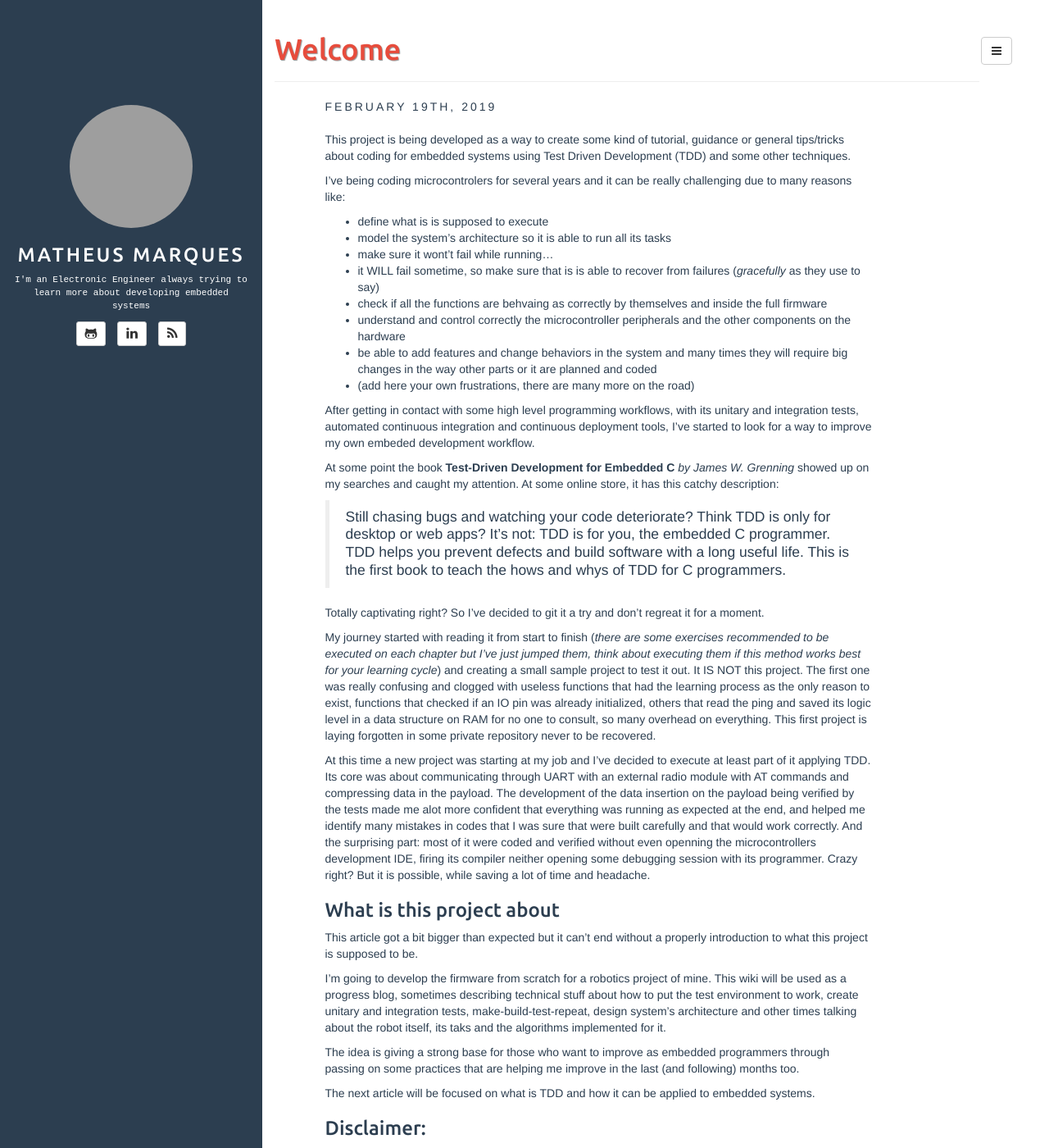
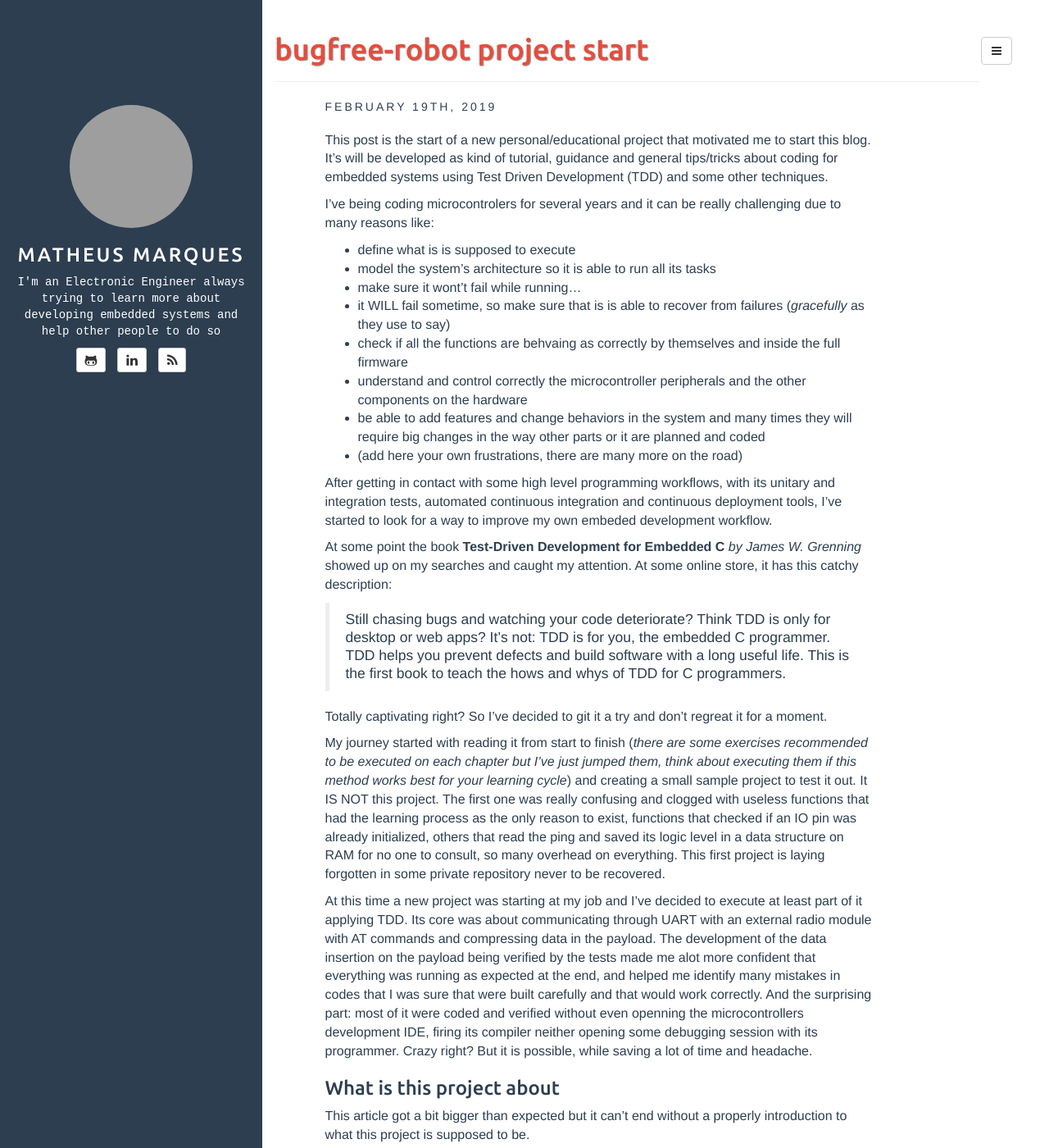
Before and after one commit to matheusmbar/matheusmbar.github.io, a Jekyll site: the page built from _posts/2019-02-19-bugfree-robot_project_start.md, in a window 1280 px wide and 1400 px high. Shown: the whole window at 82% size. Built offline with Jekyll 4.4.1, drawn with Linux system fonts in a browser that asks for light colours; comment, search, counter and statistics services are not loaded; some of the changed text lies outside the part shown; grey boxes are pictures that could not be loaded.

Commit message:
changed some configs and post title

```diff
--- a/_config.yml
+++ b/_config.yml
@@ -9,6 +9,7 @@ markdown: kramdown
 disqus: matheusmbar-github-io
 google_analytics: UA-134810563-1
 title: Matheus Marques
+
 
 defaults:
   -
@@ -27,7 +28,7 @@ author:
   linkedin: matheusmbar
 #  bio:
   email_md5: 8db7b9f2f6186cfad394d87fe6868a83
-  bio: I'm an Electronic Engineer always trying to learn more about developing embedded systems
+  bio: I'm an Electronic Engineer always trying to learn more about developing embedded systems and help other people to do so
 
 excerpt_separator: <!--more-->
 #rss_path: feed.xml
--- a/_includes/post.html
+++ b/_includes/post.html
@@ -94,7 +94,11 @@
       <section class="col-sm-6 author">
         <img src="//www.gravatar.com/avatar/{{site.author.email_md5}}" class="img-rounded author-image" />
         <h4 class="section-title author-name">{{site.author.name}}</h4>
+        {% if page.footnote %}
+        <p class="author-bio">"{{page.footnote}}"</p>
+        {% else %}
         <p class="author-bio">{{site.author.bio}}</p>
+        {% endif %}
       </section>
     </div>
 
--- a/_layouts/default.html
+++ b/_layouts/default.html
@@ -4,7 +4,7 @@ theme :
 ---
 {% include default.html %}
 
-{% if site.google_analytics %}
+{% if site.google_analytics and jekyll.environment == 'production'%}
 <!-- Asynchronous Google Analytics snippet -->
 <script>
   (function(i,s,o,g,r,a,m){i['GoogleAnalyticsObject']=r;i[r]=i[r]||function(){
@@ -15,4 +15,5 @@ theme :
   ga('create', '{{ site.google_analytics }}', 'auto');
   ga('send', 'pageview');
 </script>
+
 {% endif %}
--- a/_posts/2019-02-19-home.md
+++ b/_posts/2019-02-19-bugfree-robot_project_start.md
@@ -1,11 +1,12 @@
 ---
 layout: post
-title: Welcome
-categories: [general]
-tags: [TDD]
+title: bugfree-robot project start
+categories: [bugfree-robot]
+tags: [TDD, embedded, programming]
 comments: true
+footnote: This is just the beginning
 ---
-This project is being developed as a way to create some kind of tutorial, guidance or general tips/tricks about coding for embedded systems using Test Driven Development (TDD) and some other techniques.
+This post is the start of a new personal/educational project that motivated me to start this blog. It's will be developed as kind of tutorial, guidance and general tips/tricks about coding for embedded systems using Test Driven Development (TDD) and some other techniques.
 
 I've being coding microcontrolers for several years and it can be really challenging due to many reasons like:
 - define what is is supposed to execute
@@ -38,6 +39,11 @@ I'm going to develop the firmware from scratch for a robotics project of mine. T
 
 The idea is giving a strong base for those who want to improve as embedded programmers through passing on some practices that are helping me improve in the last (and following) months too.
 
+
+The robot's source code will be maintained completely open source in the repository [bugfree-robot](https://github.com/matheusmbar/bugfree_robot). I pretend to post as much as possible about the project development here and always link the GItHub source files and commits that reflects the project status.
+
+Feel free to comment on the posts with questions, suggestions, compliments, etc.
+
 The next article will be focused on what is TDD and how it can be applied to embedded systems.
 
 ### Disclaimer:
--- a/assets/css/style.css
+++ b/assets/css/style.css
@@ -38,7 +38,7 @@ a.nav-link:hover { color: #777; }
 
 #bio {
 	font-family: "Courier New", Courier, monospace;
-	font-size: 11px;
+	font-size: 14px;
 	margin: 0 auto;
 	margin-bottom: 10px;
 }
@@ -99,6 +99,7 @@ article{
 .article_body{
 	margin-top: 20px;
 	margin-bottom: 20px;
+	font-size: 16px;
 }
 
 .post-date {
@@ -137,6 +138,10 @@ article.home h2 a:hover,
 article.home h3 a:hover,
 article.home h4 a:hover {
 	color: #e74c3c;
+}
+
+article.home{
+	font-size: 16px;
 }
 
 .author .author-image {
```
